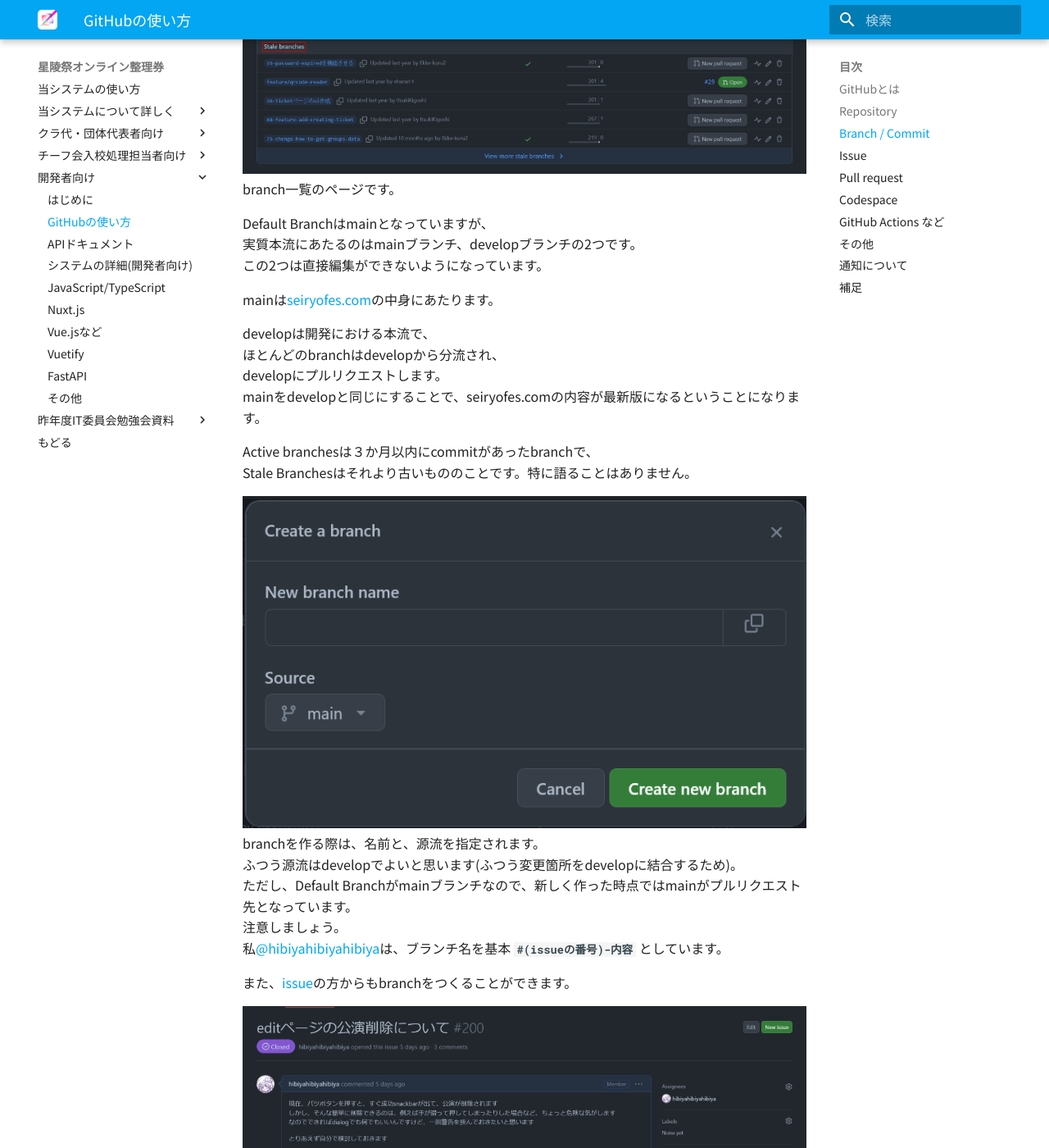
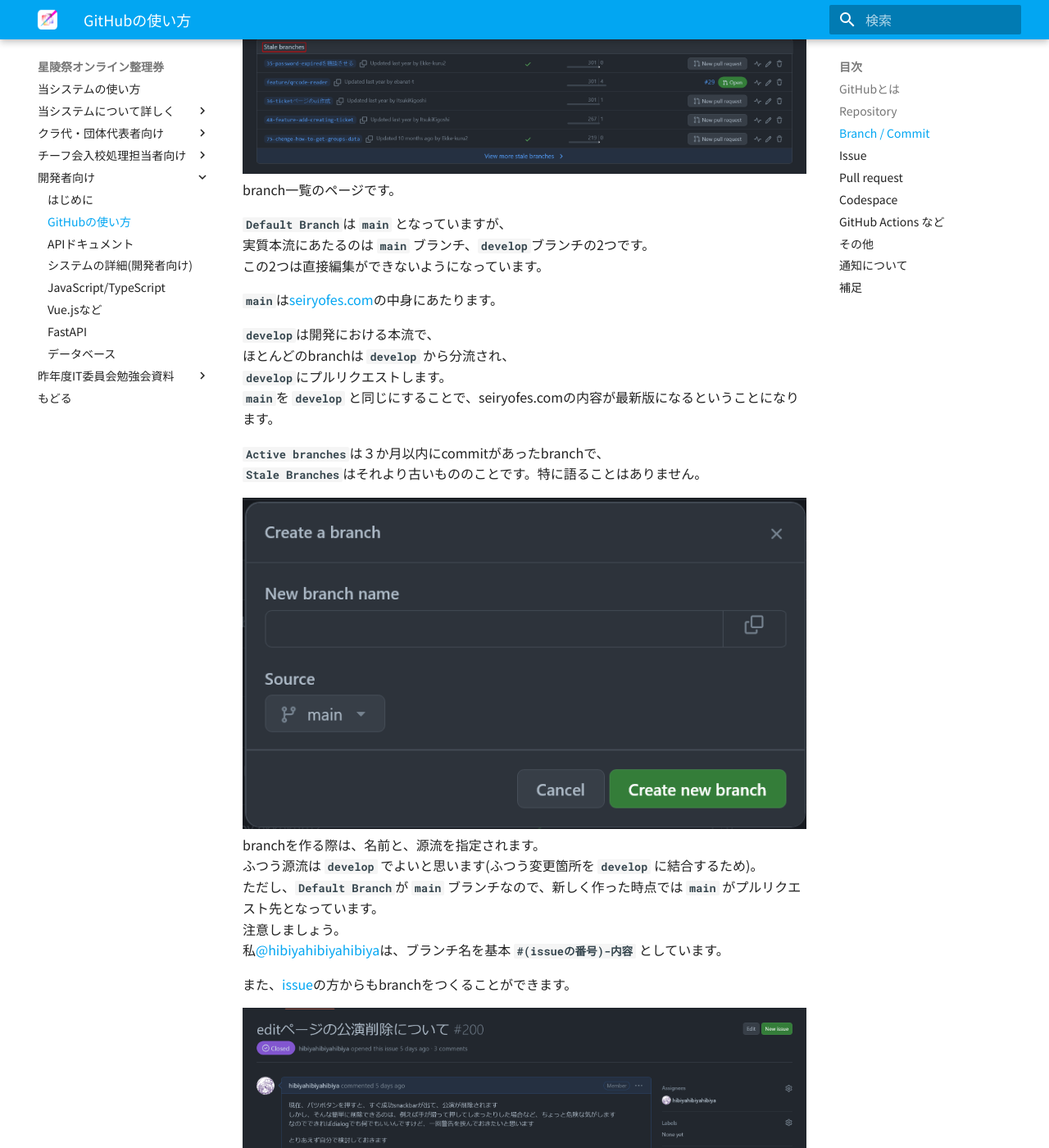
Before and after one commit to hibiya-itchief/quaint-docs, an MkDocs documentation site: the page built from docs/developer/github.md, in a window 1280 px wide and 1400 px high, scrolled down 4055 px. Shown: the whole window at 82% size. Built offline with MkDocs 1.6.1 and Material for MkDocs 9.7.7, drawn with Linux system fonts in a browser that asks for light colours; some of the changed text lies outside the part shown.

Commit message:
DB構成変更など

```diff
--- a/docs/developer/github.md
+++ b/docs/developer/github.md
@@ -24,7 +24,7 @@
 この中にたくさんのファイルやフォルダが入っています。<br>
 
 IT委員会のGitHubの [Overview](https://github.com/hibiya-itchief) ではレポジトリの一覧が表示されます。<br>
-レポジトリ名の横にPublicと書かれている場合、外部の人が中身を見ることができます。個人情報に注意しましょう。<br>
+レポジトリ名の横に**`Public`**と書かれている場合、外部の人が中身を見ることができます。個人情報に注意しましょう。<br>
 <br>
 
 各レポジトリについては以下の通りです。<dl>
@@ -39,7 +39,7 @@
 </dl>
 <br>
 
-ここでは例として [quaint-app](https://github.com/hibiya-itchief/quaint-app/tree/develop) レポジトリのdevelop[ブランチ](#branch)(後述)を使って説明します。<br>
+ここでは例として [quaint-app](https://github.com/hibiya-itchief/quaint-app/tree/develop) レポジトリの**`develop`**[ブランチ](#branch)(後述)を使って説明します。<br>
 
 ![画像](images/github-2.png)
 赤枠の内容を上から順に説明します。<br>
@@ -98,25 +98,25 @@
 ![画像](images/github-4.png)
 branch一覧のページです。<br>
 
-Default Branchはmainとなっていますが、<br>
-実質本流にあたるのはmainブランチ、developブランチの2つです。<br>
+**`Default Branch`**は **`main`** となっていますが、<br>
+実質本流にあたるのは **`main`** ブランチ、**`develop`**ブランチの2つです。<br>
 この2つは直接編集ができないようになっています。<br>
 
-mainは[seiryofes.com](#_3)の中身にあたります。<br>
+**`main`**は[seiryofes.com](#_3)の中身にあたります。<br>
 
-developは開発における本流で、<br>
-ほとんどのbranchはdevelopから分流され、<br>
-developにプルリクエストします。<br>
-mainをdevelopと同じにすることで、seiryofes.comの内容が最新版になるということになります。<br>
+**`develop`**は開発における本流で、<br>
+ほとんどのbranchは **`develop`** から分流され、<br>
+**`develop`**にプルリクエストします。<br>
+**`main`**を **`develop`** と同じにすることで、seiryofes.comの内容が最新版になるということになります。<br>
 
 
-Active branchesは３か月以内にcommitがあったbranchで、<br>
-Stale Branchesはそれより古いもののことです。特に語ることはありません。<br>
+**`Active branches`**は３か月以内にcommitがあったbranchで、<br>
+**`Stale Branches`**はそれより古いもののことです。特に語ることはありません。<br>
 
 ![画像](images/github-5.png)
 branchを作る際は、名前と、源流を指定されます。<br>
-ふつう源流はdevelopでよいと思います(ふつう変更箇所をdevelopに結合するため)。<br>
-ただし、Default Branchがmainブランチなので、新しく作った時点ではmainがプルリクエスト先となっています。<br>
+ふつう源流は **`develop`** でよいと思います(ふつう変更箇所を **`develop`** に結合するため)。<br>
+ただし、**`Default Branch`**が **`main`** ブランチなので、新しく作った時点では **`main`** がプルリクエスト先となっています。<br>
 注意しましょう。<br>
 私[@hibiyahibiyahibiya](https://github.com/orgs/hibiya-itchief/people/hibiyahibiyahibiya)は、ブランチ名を基本 **`#(issueの番号)-内容`** としています。<br>
 
@@ -144,7 +144,7 @@
 同じ轍は踏まないようお願いします。<br>
 代わりに、後に記述する[Codespace](#codespace)内で編集を行いましょう。<br>
 
-また、mainブランチ・developブランチではcommitはできず、代わりに「 *Propose changes* 」となります。<br>
+また、**`main`**ブランチ・**`develop`**ブランチではcommitはできず、代わりに「 *Propose changes* 」となります。<br>
 この両branchを編集したいなら、新しくbranchを作って、そこでcommitしてプルリクエストしてくださいということです。<br><br><br><br>
 
 ## Issue
--- a/mkdocs.yml
+++ b/mkdocs.yml
@@ -27,11 +27,9 @@
       - "APIドキュメント": developer/swagger-ui.md
       - "システムの詳細(開発者向け)": developer/system-dev.md
       - "JavaScript/TypeScript": developer/js-ts.md
-      - "Nuxt.js": developer/nuxt-js.md
       - "Vue.jsなど": developer/vue-js.md
-      - "Vuetify": developer/vuetify.md
       - "FastAPI": developer/fast-api.md
-      - "その他": developer/php-my-admin.md
+      - "データベース": developer/database.md
 
   - "昨年度IT委員会勉強会資料":
       - "もくじ": studybook/index.md
```
Also changed, not shown: other parts of docs/developer/github.md (+1 -1 lines), docs/developer/database.md (added, +3 -0 lines), docs/developer/index.md (+26 -5 lines), docs/developer/php-my-admin.md (deleted, +0 -3 lines), docs/developer/vue-js.md (+23 -18 lines), docs/developer/vuetify.md (deleted, +0 -3 lines).
